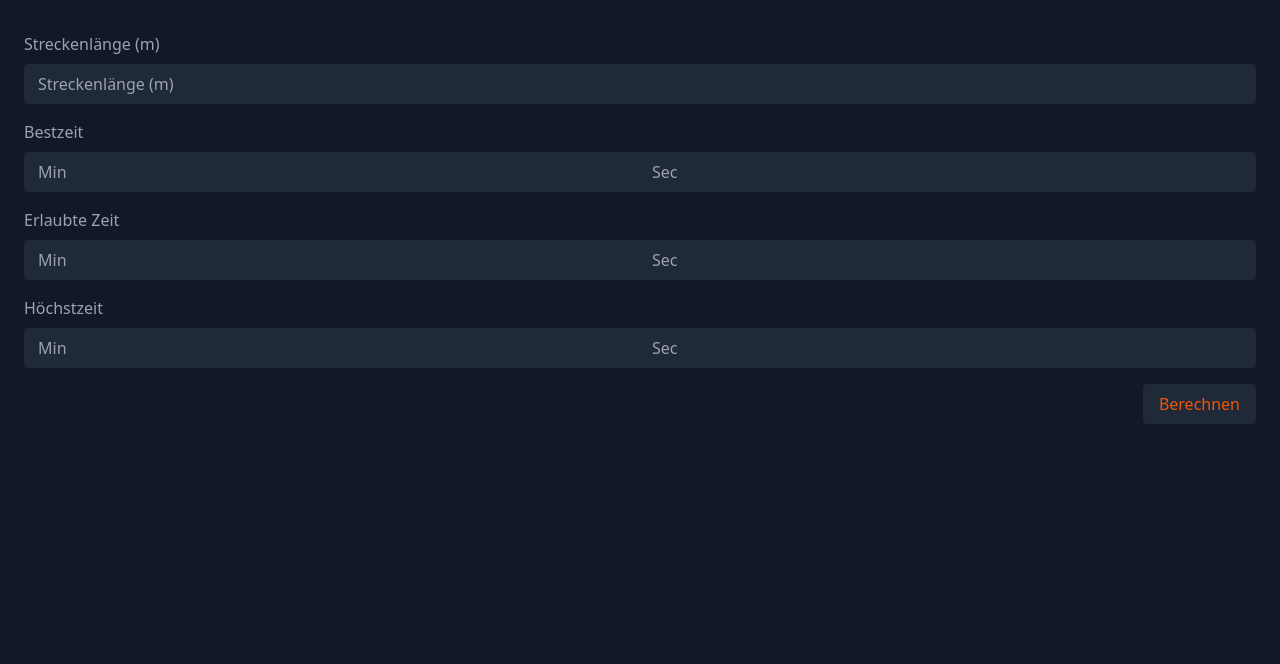
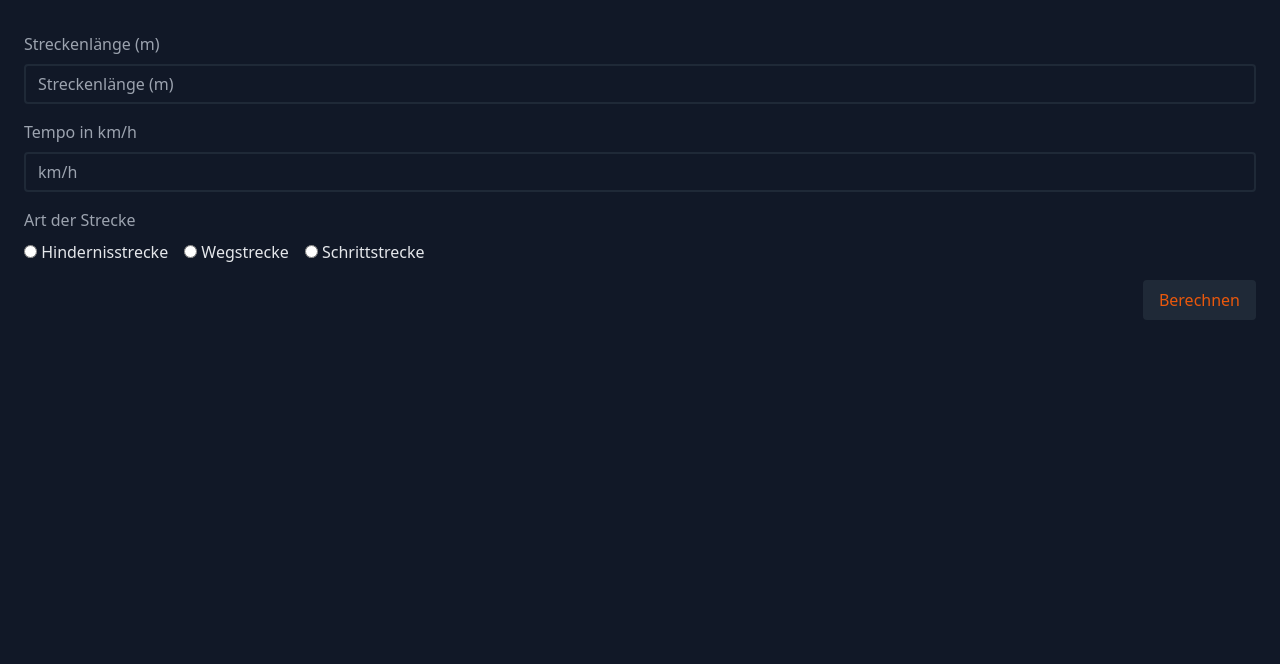
Before and after one commit to FischLord/PACEr, a Flask app: page /pacer in a window 1280 px wide. Shown: the part 140-804 px from the top of the page. Run offline with Flask 2, Linux system fonts and the light colour scheme; style sheets or scripts are compiled from the project's sources; parts of the project's set-up code (start-up, migrations or seed data) failed here and were passed over; some libraries are stand-ins or nearby versions.

Commit message:
anfang umbau Pacer

```diff
--- a/PACEr/templates/pacer.html
+++ b/PACEr/templates/pacer.html
@@ -6,7 +6,7 @@
     <div class="mb-4">
         <label for="laenge" class="block text-gray-400 mb-2">Streckenlänge (m)</label>
         <input type="number" id="laenge" name="laenge"
-            class="bg-gray-800 text-gray-400 rounded w-full py-2 px-3 leading-tight border-2 border-gray-800 focus:outline-none focus:shadow-outline-orange"
+            class="bg-gray-900 text-gray-400 rounded w-full py-2 px-3 leading-tight border-2 border-gray-800 focus:outline-none focus:shadow-outline-orange"
             placeholder="Streckenlänge (m)" required value="{{ laenge }}" />
         <div id="laenge-error" class="text-red-600 hidden">
             Es sollte eine positive ganze Zahl die größer als 0m ist angegeben werden.
@@ -14,58 +14,43 @@
     </div>
 
     <div class="mb-4">
-        <label for="bestzeit" class="block text-gray-400 mb-2">Bestzeit</label>
+        <label for="bestzeit" class="block text-gray-400 mb-2">Tempo in km/h</label>
         <div class="flex">
-            <input type="number" id="bestzeit_min" name="bz_min"
-                class="bg-gray-800 text-gray-400 rounded-l w-1/2 py-2 px-3 leading-tight border-2 border-r-0 border-gray-800 focus:outline-none focus:shadow-outline-orange"
-                placeholder="Min" required value="{{ bz_min }}" />
-            <input type="number" id="bestzeit_sec" name="bz_sec"
-                class="bg-gray-800 text-gray-400 rounded-r w-1/2 py-2 px-3 leading-tight border-2 border-l-0 border-gray-800 focus:outline-none focus:shadow-outline-orange"
-                placeholder="Sec" required value="{{ bz_sec }}" />
+            <input type="number" id="kmh" name="kmh"
+                class="bg-gray-900 text-gray-400 rounded w-full py-2 px-3 leading-tight border-2 border-gray-800 focus:outline-none focus:shadow-outline-orange"
+                placeholder="km/h" required value="{{ kmh }}" />
         </div>
         <div id="bestzeit-error" class="text-red-600 hidden">
-            Es dürfen keine negativen Minuten oder Sekunden eingegeben werden und die
-            Sekunden dürfen nicht mehr als 60 betragen.
+            Es darf keine negatives Tempo eingegeben werden und es muss eine Ganze Zahl sein.
         </div>
     </div>
 
     <div class="mb-4">
-        <label for="erlaubtezeit" class="block text-gray-400 mb-2">Erlaubte Zeit</label>
+        <label for="art" class="block text-gray-400 mb-2">Art der Strecke</label>
         <div class="flex">
-            <input type="number" id="erlaubtezeit_min" name="ez_min"
-                class="bg-gray-800 text-gray-400 rounded-l w-1/2 py-2 px-3 leading-tight border-2 border-r-0 border-gray-800 focus:outline-none focus:shadow-outline-orange"
-                placeholder="Min" required value="{{ ez_min }}" />
-            <input type="number" id="erlaubtezeit_sec" name="ez_sec"
-                class="bg-gray-800 text-gray-400 rounded-r w-1/2 py-2 px-3 leading-tight border-2 border-l-0 border-gray-800 focus:outline-none focus:shadow-outline-orange"
-                placeholder="Sec" required value="{{ ez_sec }}" />
-        </div>
-        <div id="erlaubtezeit-error" class="text-red-600 hidden">
-            Es dürfen keine negativen Minuten oder Sekunden eingegeben werden und die
-            Sekunden dürfen nicht mehr als 60 betragen.
-        </div>
-    </div>
-
-    <div class="mb-4">
-        <label for="hoechstzeit" class="block text-gray-400 mb-2">Höchstzeit</label>
-        <div class="flex">
-            <input type="number" id="hoechstzeit_min" name="hz_min"
-                class="bg-gray-800 text-gray-400 rounded-l w-1/2 py-2 px-3 leading-tight border-2 border-r-0 border-gray-800 focus:outline-none focus:shadow-outline-orange"
-                placeholder="Min" required value="{{ hz_min }}" />
-            <input type="number" id="hoechstzeit_sec" name="hz_sec"
-                class="bg-gray-800 text-gray-400 rounded-r w-1/2 py-2 px-3 leading-tight border-2 border-l-0 border-gray-800 focus:outline-none focus:shadow-outline-orange"
-                placeholder="Sec" required value="{{ hz_sec }}" />
-        </div>
-        <div id="hoechstzeit-error" class="text-red-600 hidden">
-            Es dürfen keine negativen Minuten oder Sekunden eingegeben werden und die
-            Sekunden dürfen nicht mehr als 60 betragen.
+            <label for="hindernissstrecke" class="mr-4">
+                <input type="radio" id="hindernissstrecke" name="art" value="hindernissstrecke" required class="text-orange-600 focus:ring-2 ring-orange-600">
+                Hindernisstrecke
+            </label>
+            <label for="wegstrecke" class="mr-4">
+                <input type="radio" id="wegstrecke" name="art" value="wegstrecke" required class="text-orange-600 focus:ring-2 ring-orange-600">
+                Wegstrecke
+            </label>
+            <label for="schrittstrecke">
+                <input type="radio" id="schrittstrecke" name="art" value="schrittstrecke" required class="text-orange-600 focus:ring-2 ring-orange-600">
+                Schrittstrecke
+            </label>
         </div>
     </div>
 
     <button id="submit-button" type="submit"
-        class="text-orange-600 bg-gray-800 hover:text-gray-400 hover:bg-orange-600 rounded px-4 py-2 focus:outline-none focus:shadow-outline-orange float-right">
+        class="text-orange-600 bg-gray-800 hover:text-orange-600 hover:bg-gray-700 rounded px-4 py-2 focus:outline-none focus:shadow-outline-orange float-right">
         Berechnen
     </button>
 </form>
+
+
+
 </div>
 
 
@@ -100,120 +85,30 @@
 
 
 <script>
-    function validateInput(input, errorDiv) {
-        if (!Number.isInteger(Number(input.value)) || Number(input.value) <= 0) {
-            errorDiv.innerHTML =
-                "Es sollte eine positive ganze Zahl die größer als 0m ist angegeben werden.";
-            errorDiv.classList.remove("hidden");
-            errorDiv.classList.add("block");
-            input.classList.add("border-red-600");
-            document.getElementById("submit-button").disabled = true; // disable submit button
-            return false;
+    document.getElementById('form_calculator').addEventListener('submit', function(event) {
+        var laengeInput = document.getElementById('laenge');
+        var kmhInput = document.getElementById('kmh');
+        var laengeError = document.getElementById('laenge-error');
+        var bestzeitError = document.getElementById('bestzeit-error');
+
+        var laengeValue = parseInt(laengeInput.value);
+        var kmhValue = parseInt(kmhInput.value);
+
+        // Überprüfung der Streckenlänge
+        if (isNaN(laengeValue) || laengeValue <= 0) {
+            event.preventDefault(); // Verhindert das Absenden des Formulars
+            laengeError.classList.remove('hidden'); // Zeigt den Fehler an
         } else {
-            errorDiv.classList.remove("block");
-            errorDiv.classList.add("hidden");
-            input.classList.remove("border-red-600");
-            document.getElementById("submit-button").disabled = false; // enable submit button
-            return true;
+            laengeError.classList.add('hidden'); // Versteckt den Fehler
         }
-    }
 
-    var laengeInput = document.getElementById("laenge");
-    var laengeError = document.getElementById("laenge-error");
-    laengeInput.addEventListener("input", function () {
-        validateInput(laengeInput, laengeError);
+        // Überprüfung des Tempos
+        if (isNaN(kmhValue) || kmhValue < 0) {
+            event.preventDefault(); // Verhindert das Absenden des Formulars
+            bestzeitError.classList.remove('hidden'); // Zeigt den Fehler an
+        } else {
+            bestzeitError.classList.add('hidden'); // Versteckt den Fehler
+        }
     });
 
-    var bestzeitMinInput = document.getElementById("bestzeit_min");
-    var bestzeitSecInput = document.getElementById("bestzeit_sec");
-    var bestzeitError = document.getElementById("bestzeit-error");
-    bestzeitMinInput.addEventListener("input", function () {
-        validateTimeInput(bestzeitMinInput, bestzeitSecInput, bestzeitError);
-    });
-    bestzeitSecInput.addEventListener("input", function () {
-        validateTimeInput(bestzeitMinInput, bestzeitSecInput, bestzeitError);
-    });
-
-    var erlaubtezeitMinInput = document.getElementById("erlaubtezeit_min");
-    var erlaubtezeitSecInput = document.getElementById("erlaubtezeit_sec");
-    var erlaubtezeitError = document.getElementById("erlaubtezeit-error");
-    erlaubtezeitMinInput.addEventListener("input", function () {
-        validateTimeInput(
-            erlaubtezeitMinInput,
-            erlaubtezeitSecInput,
-            erlaubtezeitError
-        );
-    });
-    erlaubtezeitSecInput.addEventListener("input", function () {
-        validateTimeInput(
-            erlaubtezeitMinInput,
-            erlaubtezeitSecInput,
-            erlaubtezeitError
-        );
-    });
-
-    var hoechstzeitMinInput = document.getElementById("hoechstzeit_min");
-    var hoechstzeitSecInput = document.getElementById("hoechstzeit_sec");
-    var hoechstzeitError = document.getElementById("hoechstzeit-error");
-    hoechstzeitMinInput.addEventListener("input", function () {
-        validateTimeInput(
-            hoechstzeitMinInput,
-            hoechstzeitSecInput,
-            hoechstzeitError
-        );
-    });
-    hoechstzeitSecInput.addEventListener("input", function () {
-        validateTimeInput(
-            hoechstzeitMinInput,
-            hoechstzeitSecInput,
-            hoechstzeitError
-        );
-    });
-
-    function validateTimeInput(minInput, secInput, errorDiv) {
-        var min = Number(minInput.value);
-        var sec = Number(secInput.value);
-        if (min < 0 || sec < 0 || sec > 60) {
-            errorDiv.innerHTML =
-                "Es dürfen keine negativen Minuten oder Sekunden eingegeben werden und die Sekunden dürfen nicht mehr als 60 betragen.";
-            errorDiv.classList.remove("hidden");
-            errorDiv.classList.add("block");
-            minInput.classList.add("border-red-600");
-            secInput.classList.add("border-red-600");
-            document.getElementById("submit-button").disabled = true; // disable submit button
-            return false;
-        } else {
-            errorDiv.classList.remove("block");
-            errorDiv.classList.add("hidden");
-            minInput.classList.remove("border-red-600");
-            secInput.classList.remove("border-red-600");
-            document.getElementById("submit-button").disabled = false; // enable submit button
-            return true;
-        }
-    }
-
-    document
-        .getElementById("form_calculator")
-        .addEventListener("submit", function (event) {
-            var valid = true;
-            valid = validateInput(laengeInput, laengeError) && valid;
-            valid =
-                validateTimeInput(bestzeitMinInput, bestzeitSecInput, bestzeitError) &&
-                valid;
-            valid =
-                validateTimeInput(
-                    erlaubtezeitMinInput,
-                    erlaubtezeitSecInput,
-                    erlaubtezeitError
-                ) && valid;
-            valid =
-                validateTimeInput(
-                    hoechstzeitMinInput,
-                    hoechstzeitSecInput,
-                    hoechstzeitError
-                ) && valid;
-            if (!valid) {
-                event.preventDefault();
-            }
-        });
 </script> {% endblock %}
```
Also changed, not shown: PACEr/helper.py (+11 -0 lines).
